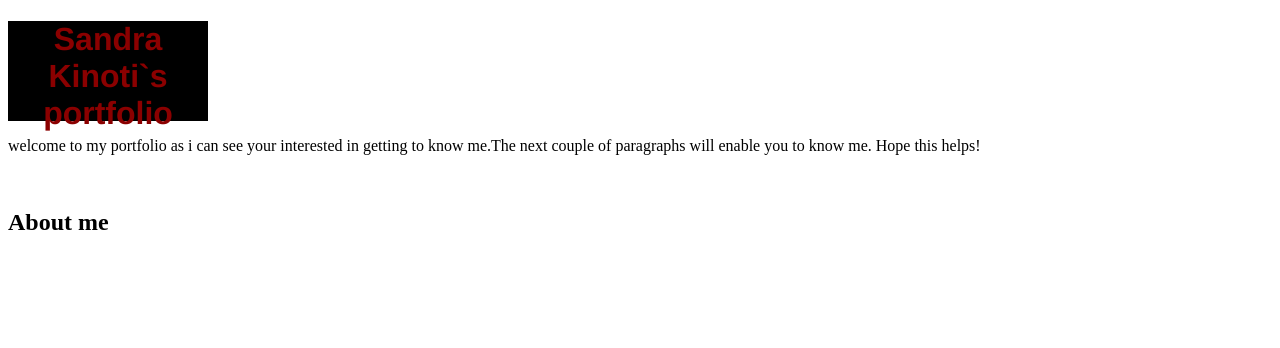
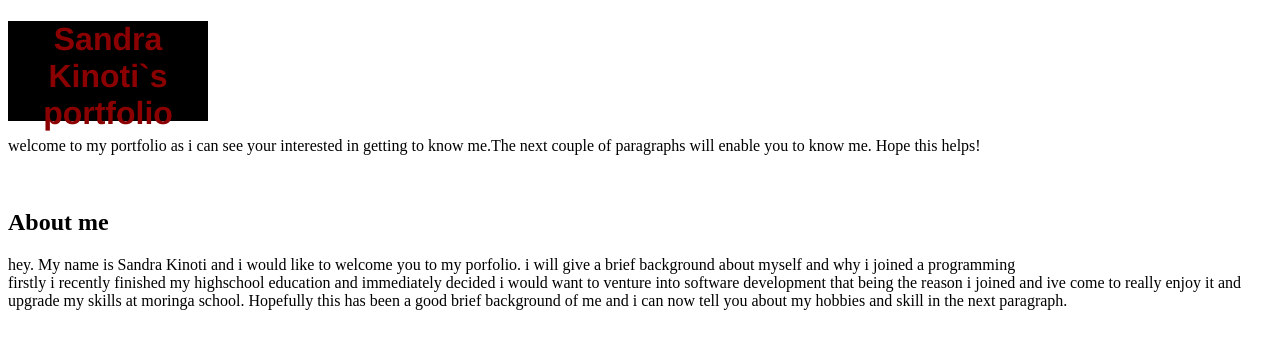
Before and after one commit to sandrakinoti16/portfolio-for-sandra, a plain HTML site: page index.html in a window 1280 px wide. Drawn offline with Linux system fonts and the light colour scheme.

Commit message:
add re did my about section

```diff
--- a/index.html
+++ b/index.html
@@ -11,8 +11,6 @@
     <div class="header"><h1> Sandra Kinoti`s portfolio</h1></div>
     <p class="intro">welcome to my portfolio as i can see your interested in getting to know me.The next couple of paragraphs will enable  you to know me. Hope this helps!</p>
     <br>
-    <h2 class="about me">About me</h2>
-    <br>
-    <p class="its me"><hey.My name is Sandra Kinoti, and i recently joined a programming class for software development as ive always been interested in coding,programmming and developing and i knew it was something i wanted to develop as a skill. A little background on me ,i recently finished my highschool education and took on the path on software development to try it out and now i dont regret it and i have fun doing it.</p>
-</body>
-</html>
+    <h2 class="its me">About me</h2>
+    <p> hey. My name is Sandra Kinoti and i would like to welcome you to my porfolio. i will give a brief background about myself and why i joined a programming <br></class>
+    firstly i recently finished my highschool education and immediately decided i would want to venture into software development that being the reason i joined and ive come to really enjoy it and upgrade my skills at moringa school. Hopefully this has been a good brief background of me and i can now tell you about my hobbies and skill in the next paragraph.</p>
```
